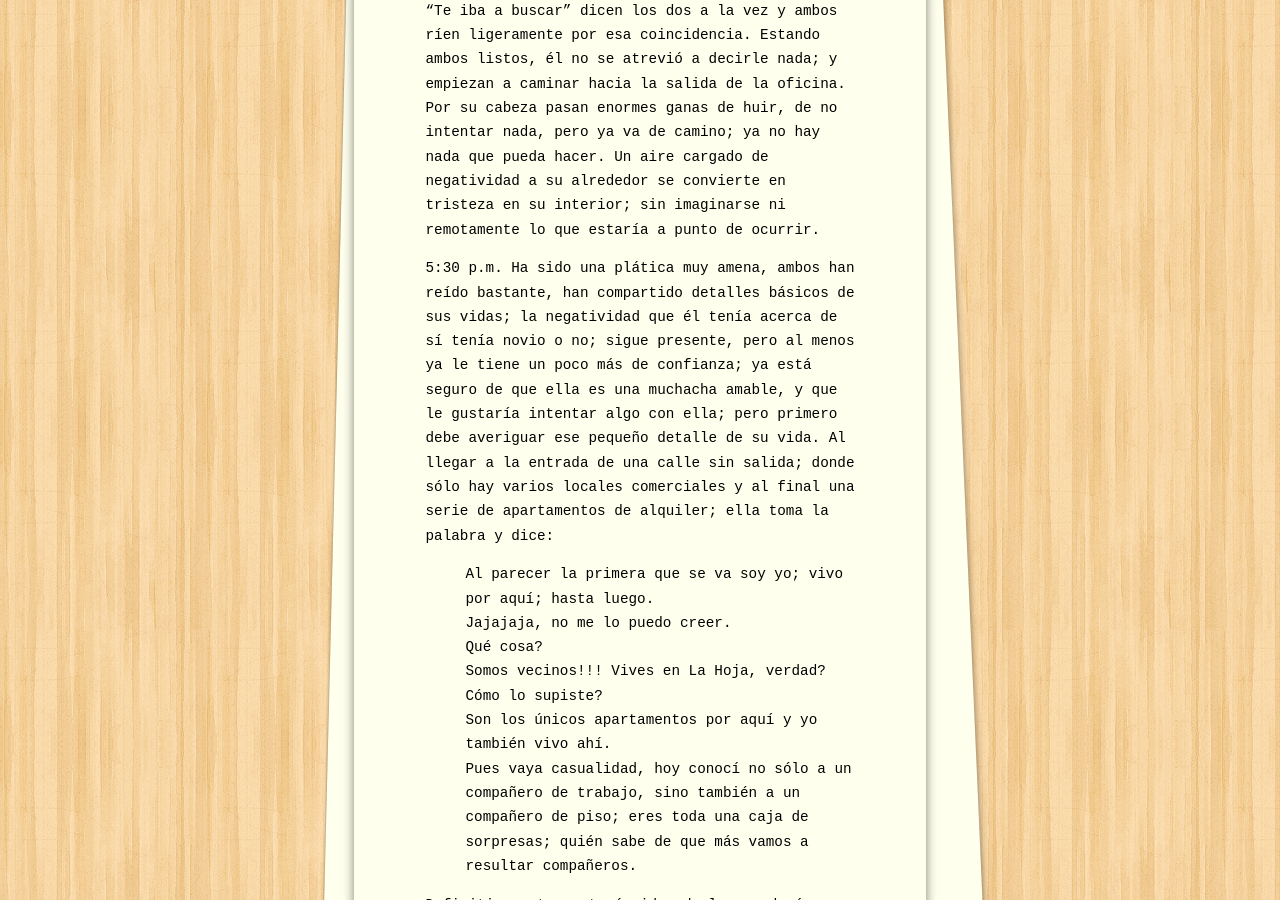
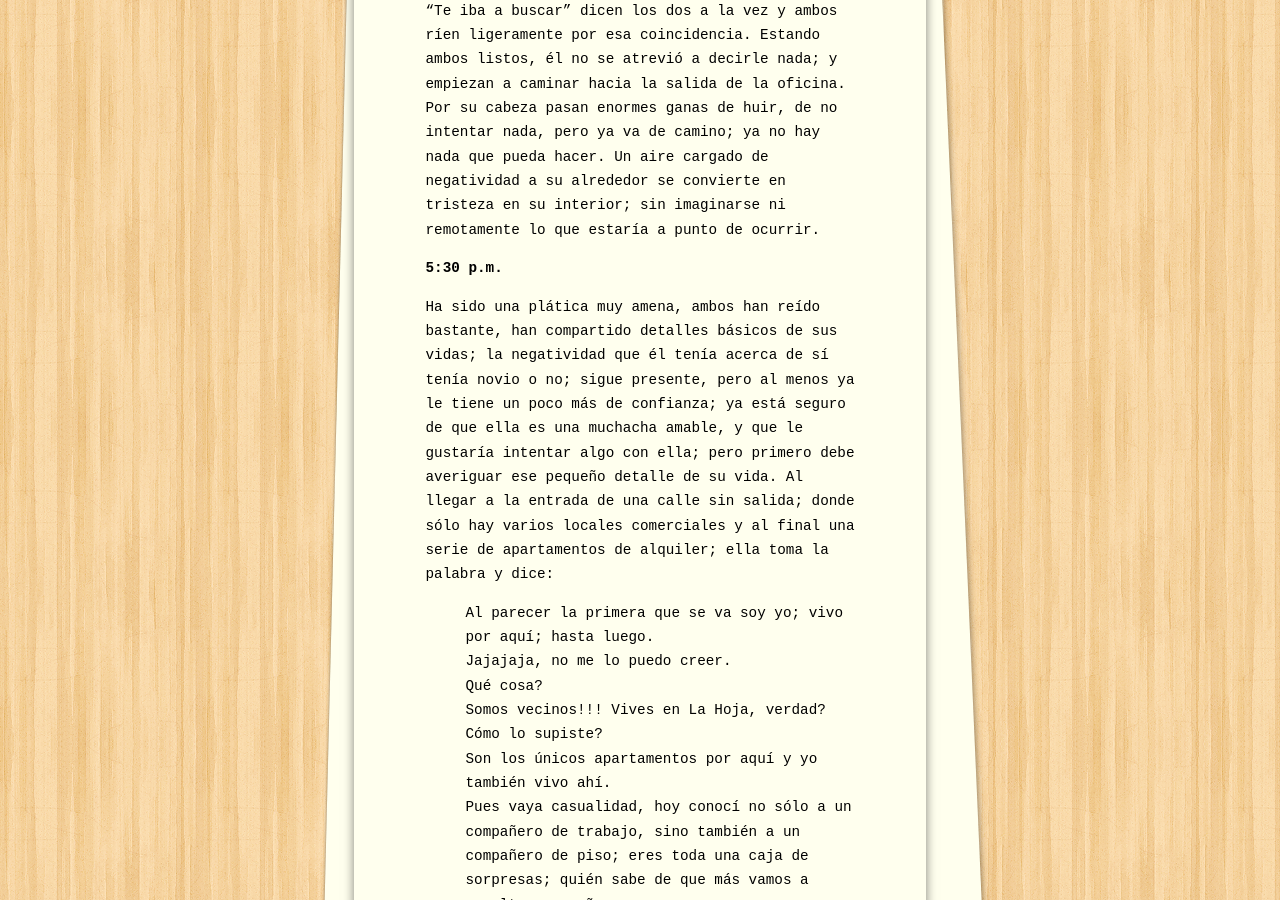
Before and after one commit to kporras07/pensamientos-y-mas, a Jekyll site: the page built from _posts/2015-08-16-un-dia-normal.md, in a window 1280 px wide and 900 px high, scrolled down 2426 px. Built offline with Jekyll 4.4.1, drawn with Linux system fonts in a browser that asks for light colours; comment, search, counter and statistics services are not loaded.

```diff
--- a/_posts/2015-08-16-un-dia-normal.md
+++ b/_posts/2015-08-16-un-dia-normal.md
@@ -14,7 +14,7 @@ La mañana transcurrió con enorme alegría a pesar de tanto trabajo que tenía
 
 Ese almuerzo fue el mejor en los cuatro meses que llevaba en aquel empleo; se dio cuente que Julia era aún más especial de lo que parecía, que siempre tenía una sonrisa en su rostro, y que el brillo que tenía en la mañana no parecía apagarse en todo el día. Supo además que hacía poco había llegado a la ciudad y que estaba viviendo temporalmente cerca de su casa; probablemente como a un kilómetro de distancia. La tarde de hoy será especial, pues su motivación para terminar su trabajo temprano era enorme: hoy se irían juntos; no sabía cuál de los dos se despediría primero, pero imaginarse teniendo la oportunidad de caminar con ella, sin nadie alrededor, que podría seguirla conociendo y obtener más detalles de su vida, le ilusionaba de forma terrible y lo motivaba para todo lo que quedaba de la tarde.
 
-5:00 p.m.
+### 5:00 p.m.
 - Uff, que día tan cansado; ¿estás lista?
 - Sí claro, dame unos cinco minutos para terminar de recoger mis cosas.
 - Ok, voy a ir al comedor; ahora vuelvo.
@@ -23,7 +23,7 @@ Cinco minutos, 300 segundos para pensar de qué le hablará, qué le contará, q
 
 "Te iba a buscar" dicen los dos a la vez y ambos ríen ligeramente por esa coincidencia. Estando ambos listos, él no se atrevió a decirle nada; y empiezan a caminar hacia la salida de la oficina. Por su cabeza pasan enormes ganas de huir, de no intentar nada, pero ya va de camino; ya no hay nada que pueda hacer. Un aire cargado de negatividad a su alrededor se convierte en tristeza en su interior; sin imaginarse ni remotamente lo que estaría a punto de ocurrir.
 
-5:30 p.m.
+### 5:30 p.m.
 Ha sido una plática muy amena, ambos han reído bastante, han compartido detalles básicos de sus vidas; la negatividad que él tenía acerca de sí tenía novio o no; sigue presente, pero al menos ya le tiene un poco más de confianza; ya está seguro de que ella es una muchacha amable, y que le gustaría intentar algo con ella; pero primero debe averiguar ese pequeño detalle de su vida.
 Al llegar a la entrada de una calle sin salida; donde sólo hay varios locales comerciales y al final una serie de apartamentos de alquiler; ella toma la palabra y dice:
 - Al parecer la primera que se va soy yo; vivo por aquí; hasta luego.
```
